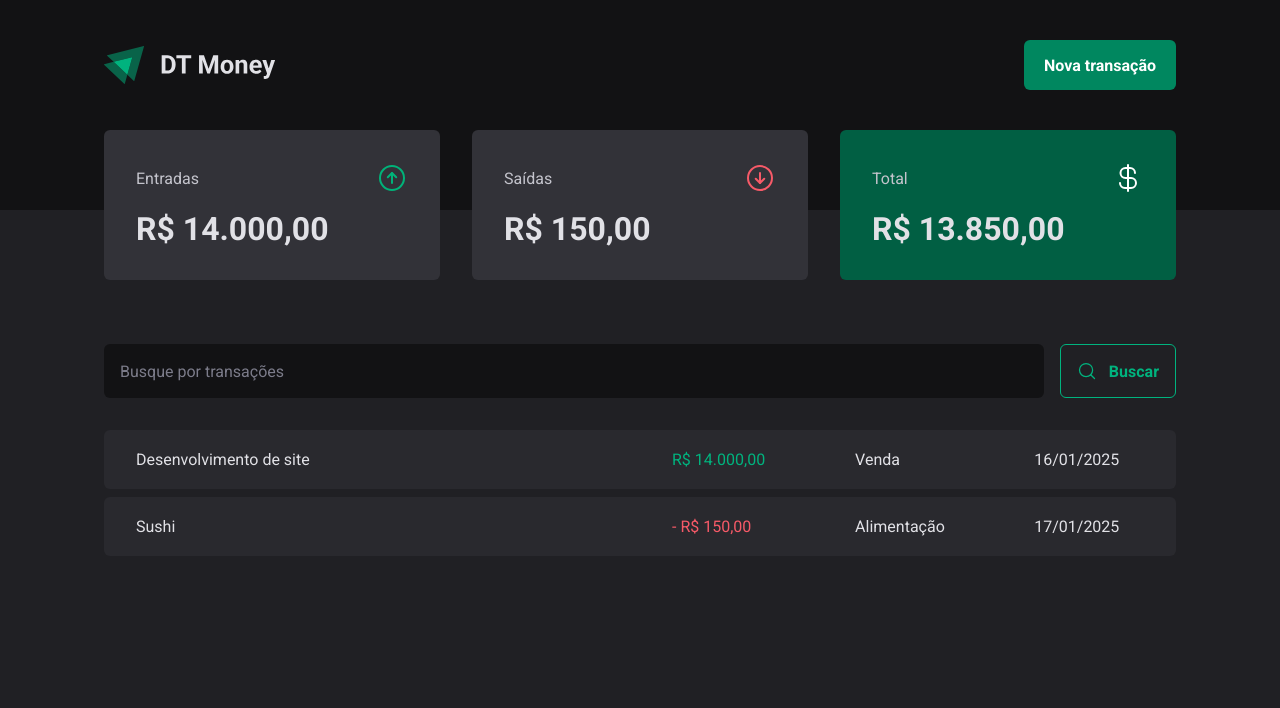
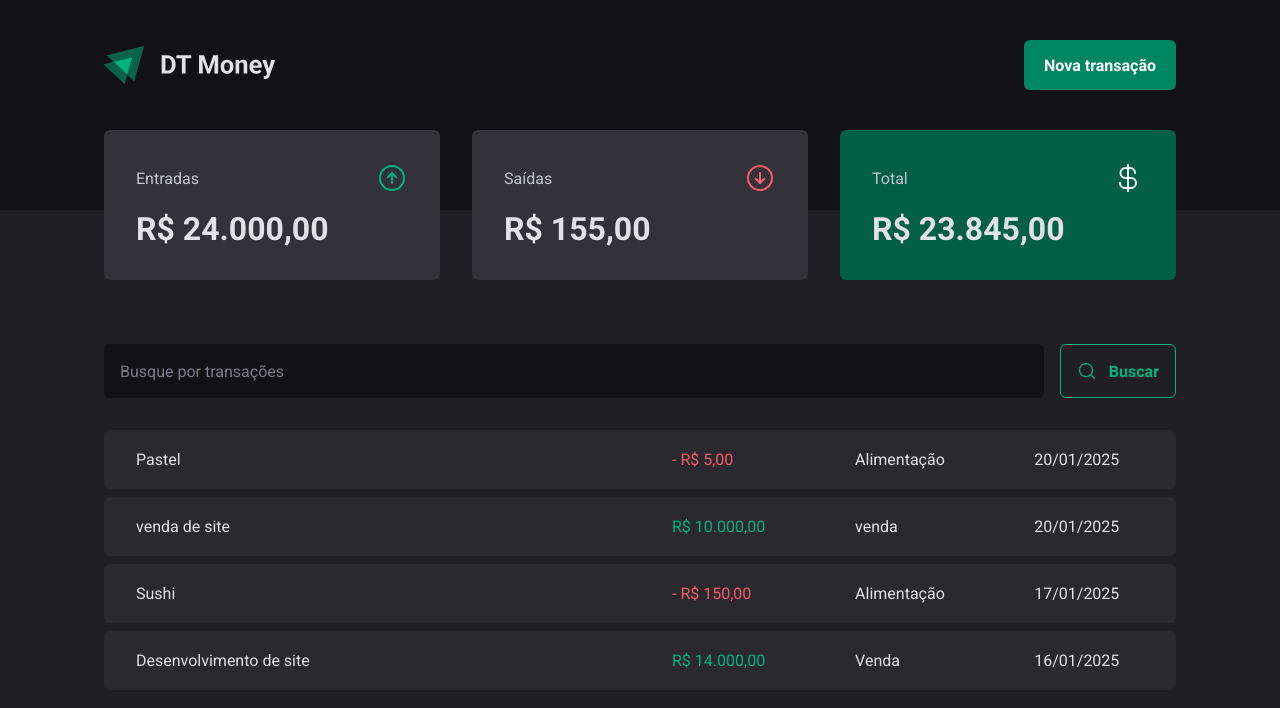
Before and after one commit to guivalencia/dt-money, a React (Vite) app: page / in a window 1280 px wide. Shown: the top 708 px of the page. Built offline with nearby package versions, Linux system fonts and the light colour scheme; data requests are answered from the project's data file.

Commit message:
criação de nova transação finalizada

```diff
--- a/package.json
+++ b/package.json
@@ -19,15 +19,18 @@
     "react": "^18.3.1",
     "react-dom": "^18.3.1",
     "react-hook-form": "^7.54.2",
+    "scheduler": "^0.25.0",
     "styled-components": "^6.1.14",
+    "use-context-selector": "^2.0.0",
     "zod": "^3.24.1"
   },
   "devDependencies": {
     "@eslint/js": "^9.17.0",
+    "@rocketseat/eslint-config": "^2.2.2",
     "@types/react": "^18.3.18",
     "@types/react-dom": "^18.3.5",
     "@vitejs/plugin-react": "^4.3.4",
-    "eslint": "^9.17.0",
+    "eslint": "^9.18.0",
     "eslint-plugin-react-hooks": "^5.0.0",
     "eslint-plugin-react-refresh": "^0.4.16",
     "globals": "^15.14.0",
--- a/server.json
+++ b/server.json
@@ -15,6 +15,22 @@
       "category": "Alimentação",
       "price": 150,
       "createdAt": "2025-01-17"
+    },
+    {
+      "description": "venda de site",
+      "price": 10000,
+      "category": "venda",
+      "type": "income",
+      "createdAt": "2025-01-20T13:54:08.971Z",
+      "id": 3
+    },
+    {
+      "description": "Pastel",
+      "price": 5,
+      "category": "Alimentação",
+      "type": "outcome",
+      "createdAt": "2025-01-20T14:14:07.504Z",
+      "id": 4
     }
   ]
 }
--- a/src/components/NewTransactionModal/index.tsx
+++ b/src/components/NewTransactionModal/index.tsx
@@ -4,6 +4,8 @@ import { ArrowCircleDown, ArrowCircleUp, X } from "phosphor-react";
 import { z } from "zod";
 import { Controller, useForm } from "react-hook-form";
 import { zodResolver } from "@hookform/resolvers/zod";
+import { useContext } from "react";
+import { TransactionContext } from "../../contexts/TransactionsContext";
 
 const newTransactionFormSchema = z.object({
     description: z.string(),
@@ -15,7 +17,9 @@ const newTransactionFormSchema = z.object({
 type NewTransactionFormInputs = z.infer<typeof newTransactionFormSchema>
 
 export function NewTransactionModal() {
-    const { control, register, handleSubmit, formState: { isSubmitting } } = useForm<NewTransactionFormInputs>({
+    const { createTransaction } = useContext(TransactionContext)
+
+    const { control, register, handleSubmit, formState: { isSubmitting }, reset } = useForm<NewTransactionFormInputs>({
         resolver: zodResolver(newTransactionFormSchema),
         defaultValues: {
             type: 'income'
@@ -23,8 +27,16 @@ export function NewTransactionModal() {
     })
 
     async function handleCreateNewFormInputs(data: NewTransactionFormInputs) {
-        await new Promise(resolve => setTimeout(resolve, 2000))
-        console.log(data)
+        const { description, price, category, type } = data
+
+        await createTransaction({
+            description,
+            price,
+            category,
+            type
+        })
+
+        reset()
     }
 
     return (
--- a/src/contexts/TransactionsContext.tsx
+++ b/src/contexts/TransactionsContext.tsx
@@ -1,5 +1,12 @@
 import { createContext, ReactNode, useEffect, useState } from "react";
 import { api } from "../lib/axios";
+
+interface CreateTransactionProviderProps{
+    description: string
+    price: number
+    category: string
+    type: 'income' | 'outcome'
+}
 
 interface Transaction {
     id: number
@@ -13,6 +20,7 @@ interface Transaction {
 interface TransactionContextType {
     transactions: Transaction[]
     fetchTransactions: (query?: string) => Promise<void>
+    createTransaction: (data: CreateTransactionProviderProps) => Promise<void>
 }
 
 interface TransactionsProviderProps {
@@ -27,6 +35,8 @@ export function TransactionsProvider({ children }: TransactionsProviderProps) {
     async function fetchTransactions(query?: string) {
         const response = await api.get('transactions', {
             params: {
+                _sort: 'createdAt',
+                _order: 'desc',
                 q: query
             }
         })
@@ -34,12 +44,26 @@ export function TransactionsProvider({ children }: TransactionsProviderProps) {
         setTransactions(response.data)
     }
 
+    async function createTransaction(data: CreateTransactionProviderProps) {
+        const { description, price, category, type } = data
+
+        const response = await api.post('transactions', {
+            description,
+            price,
+            category,
+            type,
+            createdAt: new Date()
+        })
+
+        setTransactions(state => [response.data, ...state])
+    }
+
     useEffect(() => {
         fetchTransactions()
     }, [])
 
     return (
-        <TransactionContext.Provider value={{transactions, fetchTransactions}}>
+        <TransactionContext.Provider value={{ transactions, fetchTransactions, createTransaction }}>
             {children}
         </TransactionContext.Provider>
     )
```
Also changed, not shown: .eslintrc.json (added), 1 other file (tests, documents, lock files or other folders). Lines whose indentation alone changed are shown as unchanged.
